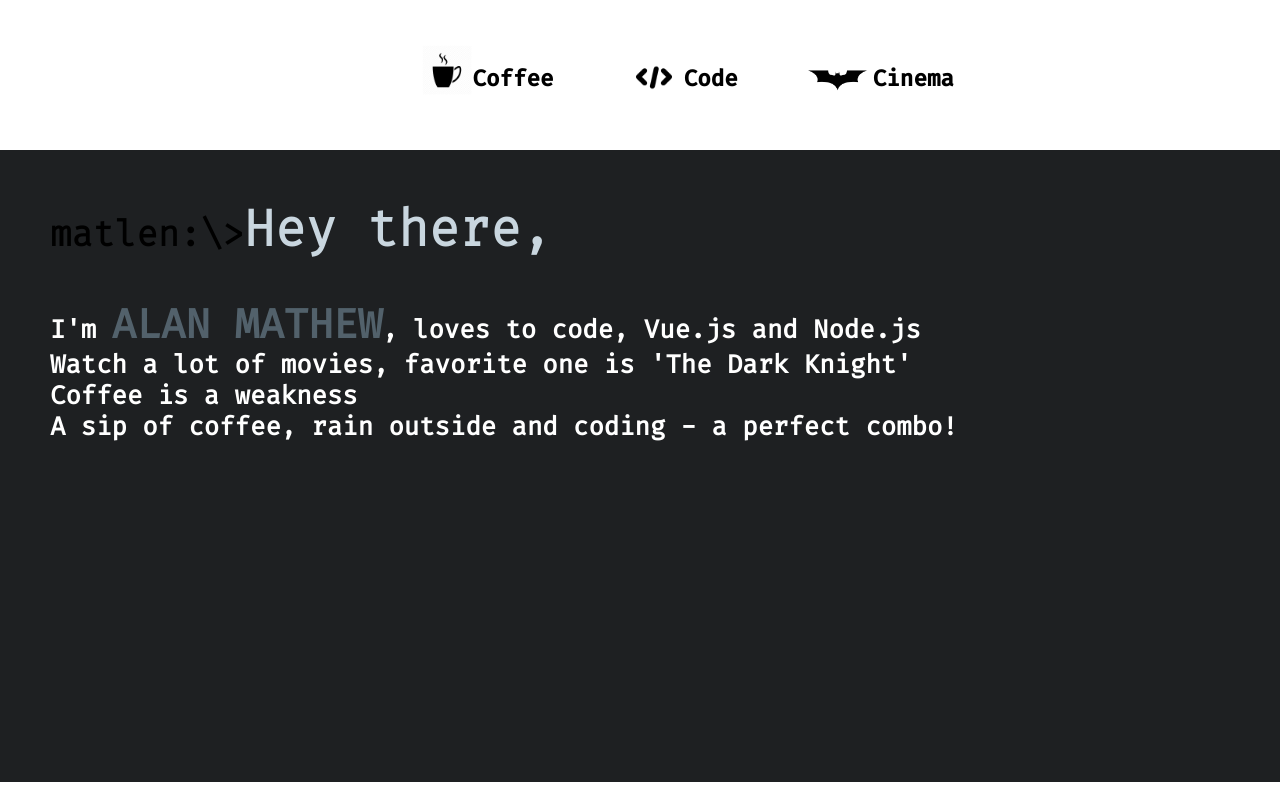
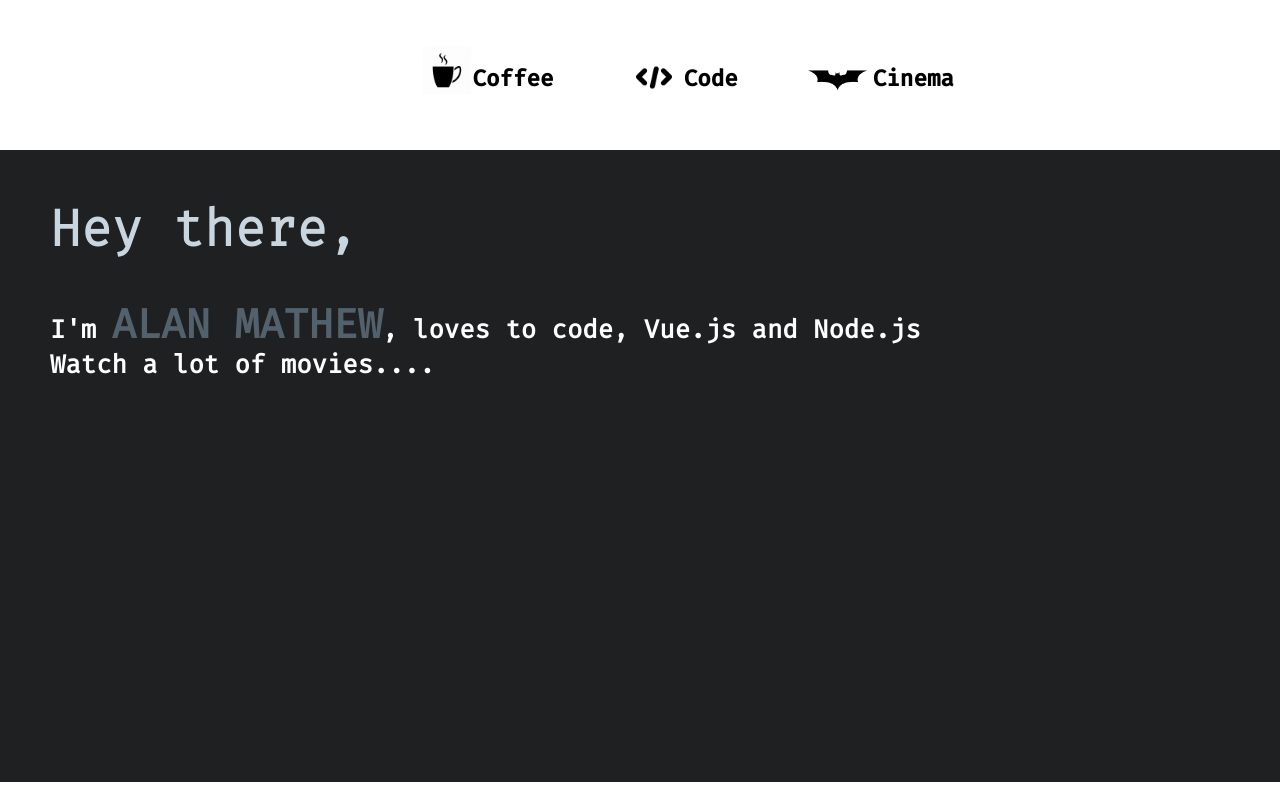
Before and after one commit to alanmatw/matlen.dev, a Vue app: page / in a window 1280 px wide. Built offline with nearby package versions, Linux system fonts and the light colour scheme.

Commit message:
feat: update content

```diff
--- a/src/components/Home/Landing.vue
+++ b/src/components/Home/Landing.vue
@@ -1,11 +1,9 @@
 <template>
   <div class = "Main">
     <div class="Base">
-      <h1><span id="Lpath">matlen:\></span>Hey there,</h1>
+      <h1>Hey there,</h1>
       <h2>I'm <span id="Lname">ALAN MATHEW</span>, loves to code, Vue.js and Node.js</h2>
-      <h2>Watch a lot of movies, favorite one is 'The Dark Knight'</h2>
-      <h2>Coffee is a weakness</h2>
-      <h2>A sip of coffee, rain outside and coding - a perfect combo!</h2>
+      <h2>Watch a lot of movies....</h2>
     </div>
   </div>
 </template>
```
Also changed, not shown: src/assets/127-1276872_al-pacino-godfather-3-movie-poster.jpg (added), src/assets/the-godfather-mafia-minimalistic.jpg (added), src/components/Nav.vue (line endings or trailing spaces).
